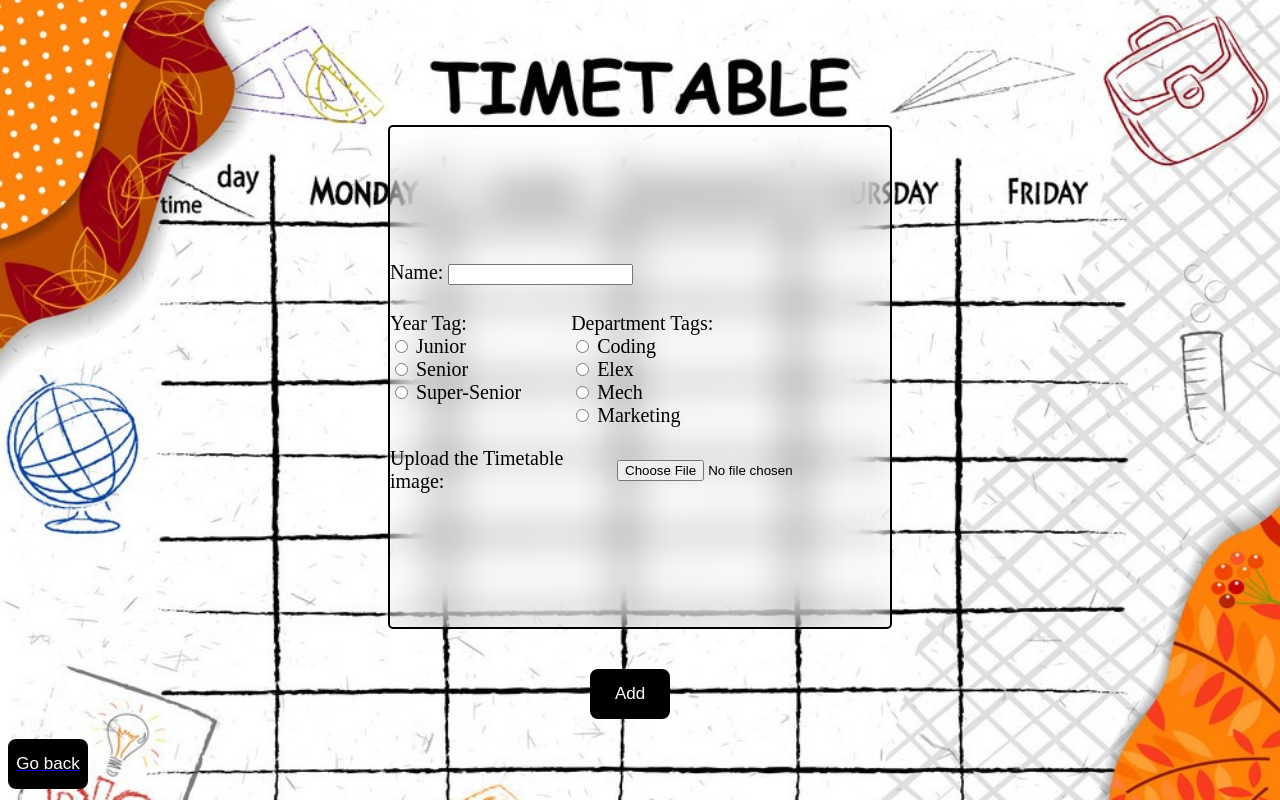
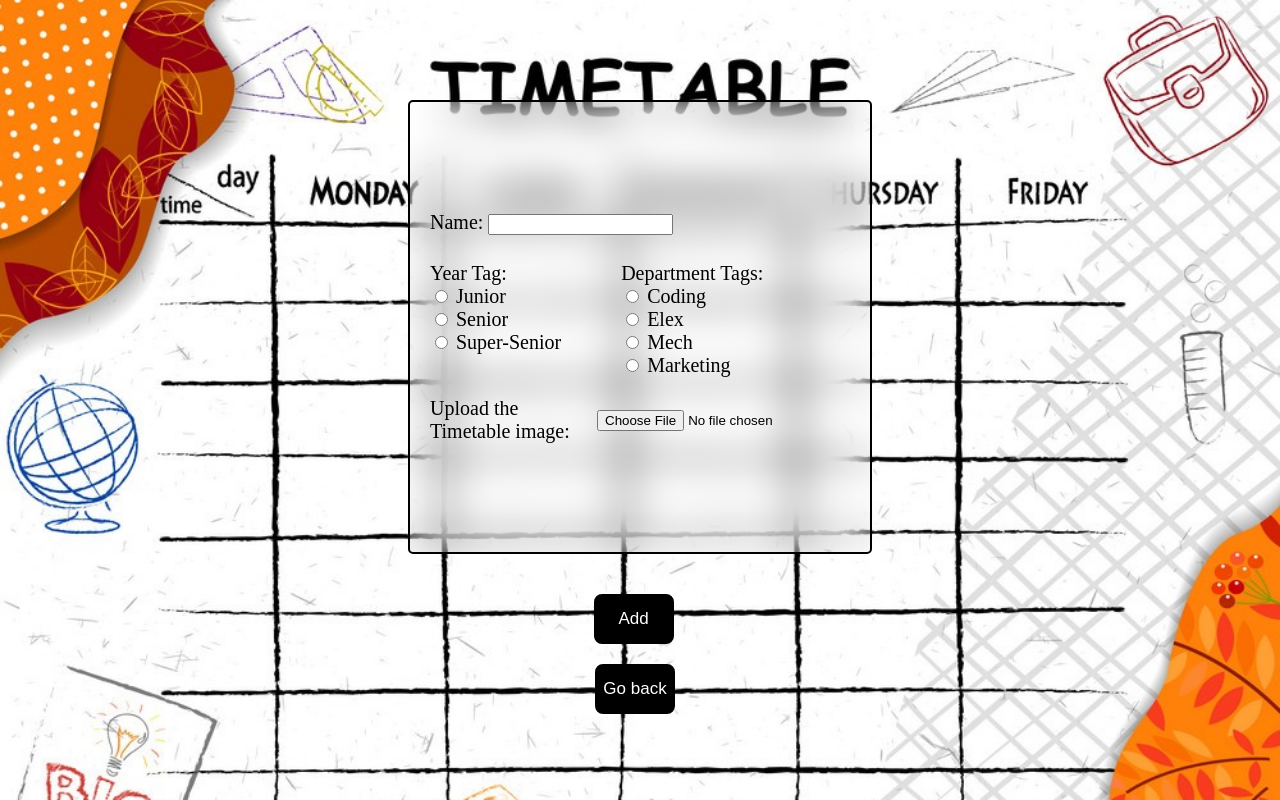
Before and after one commit to ayushptl1810/Optimal_Time_Project, a Flask app: page /add_student in a window 1280 px wide. Run offline with Flask 3, Linux system fonts and the light colour scheme.

Commit message:
after image upload css,html

```diff
--- /dev/null
+++ b/algo.py
@@ -0,0 +1,6 @@
+import csv
+
+with open('output.csv', 'r') as file:
+    csv_reader = csv.DictReader(file)
+    data = [col for col in csv_reader]
+print(data)
--- a/static/task2.css
+++ b/static/task2.css
@@ -3,9 +3,9 @@ body
     background: url('timetable.jpg') no-repeat;
     background-size: cover;
     font-size: 17px;
-
 }
-button {
+button
+{
     width: 80px;
     height: 50px;
     font-size: 17px;
@@ -17,21 +17,23 @@ button {
     border: 2px solid rgba(255, 255, 255, 0.2);
     border-color: black;
     backdrop-filter: blur(20px);
-    height: 500px;
-    width: 500px;
+    height: 450px;
+    width: 450px;
     display: flex;
     align-items: center;
     justify-content: center;
     margin-left: auto;
     margin-right: auto;
-    margin-top: 125px;
+    margin-top: 100px;
     flex-direction: column;
     border-radius: 5px;
     font-size: 20px;
+    padding-left: 10px;
 }
 .name-div
 {
     margin-bottom: 27px;
+    padding-left: 10px;
 }
 .button-div
 {
@@ -40,6 +42,7 @@ button {
     justify-content: center;
     margin-top: 20px;
     margin-right: 20px;
+    padding-left: 7px;
 }
 .button2-div
 {
@@ -50,18 +53,18 @@ button {
     margin-top: 20px;
     margin-right: 20px;
     gap: 10px;
+    padding-left: 10px;
 }
-
-
 .year-div
 {
     display: inline-block;
     vertical-align: top;
+    padding-left: 10px;
 }
 .dept-div
 {
     display: inline-block;
-    padding-left: 45px;
+    padding-left: 55px;
 }
 
 .button
@@ -72,10 +75,16 @@ button {
     border-style: solid;
 
 }
-.back-button {
-    display: block;
+.back-button-div
+{
+    display: flex;
+    justify-content: center;
+    align-items: center;
+}
+.back-button
+{
     margin-top: 20px;
-    margin-right: 20px;
+    margin-right: 10px;
 }
 .add-button
 {
--- a/templates/add_student.html
+++ b/templates/add_student.html
@@ -42,7 +42,9 @@
                 <button type="submit" class="button add-button">Add</button>
             </div>
         </form>
-        <a href="{{ url_for('home') }}"><button class="button back-button">Go back</button></a>
+        <div class="back-button-div">
+            <a href="{{ url_for('home') }}"><button class="button back-button">Go back</button></a>
+        </div>
     </div>
 </body>
 </html>
```
